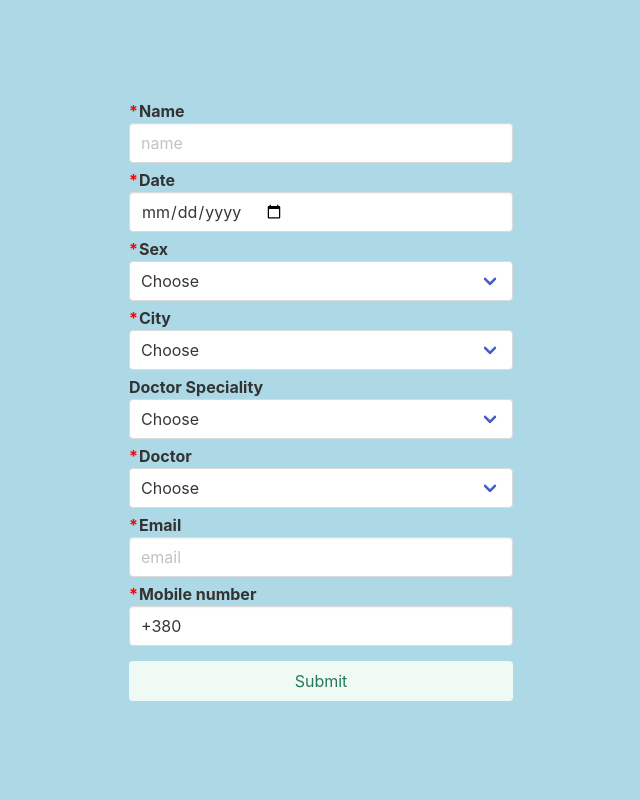
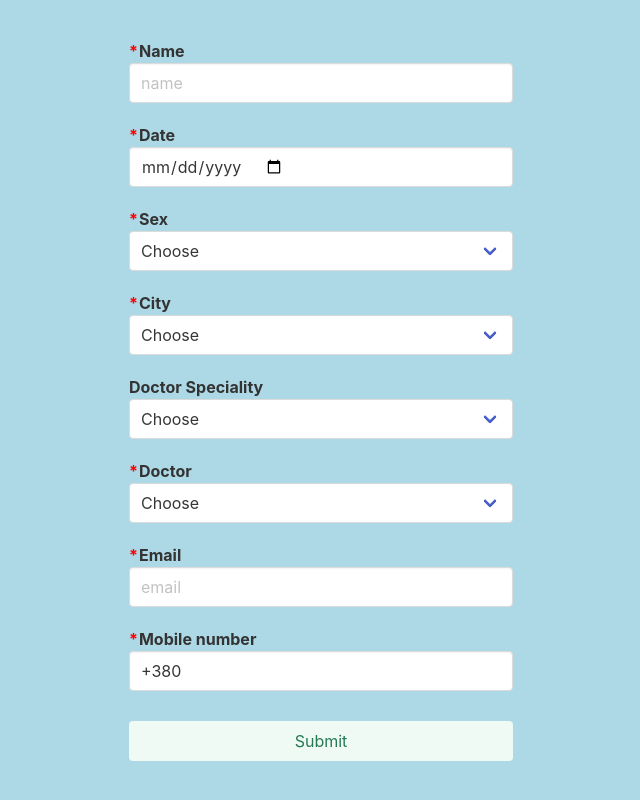
Before and after one commit to kolya-movchan/halo-lab-form, a React (Vite) app: page / in a window 1280 px wide. Shown: the whole page, without its empty margins (319-959 px from the left). Built offline with nearby package versions, Linux system fonts and the light colour scheme.

Commit message:
Split into Separate Files

```diff
--- a/package.json
+++ b/package.json
@@ -27,6 +27,7 @@
   },
   "dependencies": {
     "bulma": "^0.9.4",
+    "classnames": "^2.3.2",
     "react": "^18.2.0",
     "react-dom": "^18.2.0",
     "react-error-boundary": "^3.1.4",
--- a/src/components/Form/Form.scss
+++ b/src/components/Form/Form.scss
@@ -1,12 +1,8 @@
-// html {
-//   background-color: red;
-// }
-
 form {
   display: flex;
   flex-direction: column;
   min-width: 30%;
-  gap: 5px;
+  // gap: 5px;
   // align-items: center;
   // justify-content: center;
   // gap: 10px;
@@ -24,11 +20,12 @@ label {
 select {
   width: 100%;
   color: grey;
+  box-sizing: border-box;
 }
 
 span {
-  color: #333; /* Default color */
-  font-weight: bold; /* Default font weight */
+  color: #333;
+  font-weight: bold;
 }
 
 .required {
--- a/src/components/Form/Form.tsx
+++ b/src/components/Form/Form.tsx
@@ -1,186 +1,88 @@
 import React from 'react'
 import { useForm, SubmitHandler } from "react-hook-form";
 import { DevTool } from '@hookform/devtools';
-
-type Inputs = {
-  name: string,
-  date: string,
-  sex: string,
-  city: string,
-  speciality: string,
-  doctorName: string,
-  email: string,
-  phone: string,
-};
+import { Input } from 'components/Input';
+import { Inputs } from 'types/Inputs';
+import { Select } from 'components/Select';
 
 export const Form: React.FC = () => {
   const { register, handleSubmit, watch, formState: { errors }, control } = useForm<Inputs>();
   const onSubmit: SubmitHandler<Inputs> = data => console.log(data);
 
-  console.log(watch("name"))
+  const sexData = ['Male', 'Female'];
+  const cities = ['Kyiv', 'Lviv'];
+  const doctors = ['Dentist', 'Nurse'];
+  const doctorsNames = ['Kenny', 'Will'];
+
+  // console.log(watch("name"))
 
   return (
     <>
      <form onSubmit={handleSubmit(onSubmit)} noValidate>
-      <label>
-        <div>
-          <span className='required'>*</span>
-          <span>Name</span>
-        </div>
+      <Input
+        type="text"
+        value="name"
+        register={register}
+        error={errors}
+      />
 
-        <input
-          defaultValue=""
-          className="input"
-          type="text"
-          placeholder='name'
-          {...register("name", {
-            required: {
-              value: true,
-              message: 'Name is required'
-            }
-          })}
-        />
-      </label>
+      <Input
+        type="date"
+        value="date"
+        register={register}
+        error={errors}
+       />
 
-      <label>
-        <div>
-          <span className='required'>*</span>
-          <span>Date</span>
-        </div>
+      <Select
+        parameter="sex"
+        register={register}
+        value=''
+        error={errors}
+        required={true}
+        data={sexData}
+       />
 
-        <input
-          type='date'
-          className="input"
-          {...register("date", {
-            required: {
-              value: true,
-              message: 'Date is required'
-            }
-          })}
-        />
-        {/* {errors.date && <span>This field is required</span>} */}
-      </label>
+      <Select
+        parameter="city"
+        register={register}
+        value=''
+        error={errors}
+        required={true}
+        data={cities}
+      />
 
-      <label>
-        <div>
-          <span className='required'>*</span>
-          <span>Sex</span>
-        </div>
+      <Select
+        parameter="speciality"
+        title="Doctor Speciality"
+        register={register}
+        value=''
+        error={errors}
+        data={doctors}
+      />
 
-        <div className="select">
-          <select
-            value=""
-            {...register("sex", {
-              required: {
-                value: true,
-                message: 'Sex is required'
-              }
-            })}
-          >
-            <option value="" disabled>Choose</option>
-            <option value="male">male</option>
-            <option value="female">female</option>
-          </select>
-        </div>
-      </label>
+      <Select
+        parameter="doctor"
+        register={register}
+        value=''
+        error={errors}
+        required={true}
+        data={doctorsNames}
+      />
 
-        <label>
-          <div>
-            <span className='required'>*</span>
-            <span>City</span>
-          </div>
+      <Input
+        type="email"
+        value="email"
+        register={register}
+        error={errors}
+       />
 
-          <div className="select">
-            <select
-              value=""
-              {...register("city", {
-                required: {
-                  value: true,
-                  message: 'City is required'
-                }
-              })}
-            >
-              <option value="" disabled>Choose</option>
-              <option value="Kyiv">Kyiv</option>
-              <option value="Lviv">Lviv</option>
-            </select>
-          </div>
-        </label>
-
-      <label>
-        <span>Doctor Speciality</span>
-
-        <div className="select">
-          <select {...register("speciality")} value="">
-            <option value="" disabled>Choose</option>
-            <option value="Dentist">Dentist</option>
-            <option value="Nurse">Nurse</option>
-          </select>
-        </div>
-      </label>
-
-      <label>
-        <div>
-          <span className='required'>*</span>
-          <span>Doctor</span>
-        </div>
-
-        <div className="select">
-        <select
-          value=""
-          {...register("doctorName", {
-            required: {
-              value: true,
-              message: 'Doctor is required'
-            }
-          })}
-        >
-            <option value="" disabled>Choose</option>
-            <option value="Michael">Michael</option>
-            <option value="Jane">Jane</option>
-          </select>
-        </div>
-      </label>
-
-      <label>
-        <div>
-          <span className='required'>*</span>
-          <span>Email</span>
-        </div>
-
-        <input
-          defaultValue=""
-          className="input"
-          type="email"
-          placeholder='email'
-          {...register("email", {
-            required: {
-              value: true,
-              message: 'Email is required'
-            }
-          })}
-        />
-      </label>
-
-      <label>
-        <div>
-          <span className='required'>*</span>
-          <span>Mobile number</span>
-        </div>
-
-        <input
-          defaultValue="+380"
-          className="input"
-          type="tel"
-          placeholder='Mobile number'
-          {...register("phone", {
-            required: {
-              value: true,
-              message: 'Phone is required'
-            }
-          })}
-        />
-      </label>
+      <Input
+        type="tel"
+        value="mobile number"
+        register={register}
+        error={errors}
+        defaultValue='+380'
+       />
 
       <button type="submit" className='button is-success is-light'>
         Submit
--- /dev/null
+++ b/src/components/Input/Input.tsx
@@ -0,0 +1,51 @@
+/* eslint-disable import/no-unused-modules */
+import React from 'react'
+import classNames from 'classnames'
+
+import { FieldErrors, UseFormRegister } from 'react-hook-form'
+import { Inputs } from 'types/Inputs'
+
+type Props = {
+  type: string,
+  value: keyof Inputs,
+  register: UseFormRegister<Inputs>,
+  error: FieldErrors<Inputs>,
+  defaultValue?: string,
+}
+
+export const Input: React.FC<Props> = ({
+  type = 'text',
+  value,
+  register,
+  error,
+  defaultValue = '',
+}) => {
+  const name = value[0].toUpperCase() + value.slice(1);
+
+  return (
+    <label>
+      <div>
+        <span className='required'>*</span>
+        <span>{name}</span>
+      </div>
+
+      <input
+        defaultValue={defaultValue}
+        className={classNames(
+          "input",
+          { 'error-container': error[value as keyof FieldErrors<Inputs>] }
+        )}
+        type={type}
+        placeholder={value}
+        {...register(value, {
+          required: {
+            value: true,
+            message: `${name} is required`
+          }
+        })}
+      />
+
+      <p className='error'>{ error[value as keyof FieldErrors<Inputs>]?.message}</p>
+    </label>
+  )
+}
--- /dev/null
+++ b/src/components/Input/index.tsx
@@ -0,0 +1,2 @@
+import { Input } from './Input';
+export { Input }
--- /dev/null
+++ b/src/components/Select/Select.tsx
@@ -0,0 +1,66 @@
+/* eslint-disable import/no-unused-modules */
+import React, { Fragment } from 'react'
+import classNames from 'classnames';
+
+import { FieldErrors, UseFormRegister } from 'react-hook-form';
+import { Inputs } from 'types/Inputs';
+
+type Props = {
+  parameter: keyof Inputs,
+  title?: string,
+  register: UseFormRegister<Inputs>,
+  value: string,
+  error: FieldErrors<Inputs>,
+  required?: boolean,
+  data: string[],
+};
+
+export const Select: React.FC<Props> = ({
+  parameter,
+  title,
+  register,
+  value = '',
+  error,
+  required = false,
+  data,
+}) => {
+  const name = parameter[0].toUpperCase() + parameter.slice(1);
+
+  return (
+    <label>
+      <div>
+        {required && (
+          <span className='required'>*</span>
+        )}
+        <span>{title ? title : name}</span>
+      </div>
+
+      <div className="select"
+      >
+        <select
+          className={classNames(
+            { 'error-container': error[parameter as keyof FieldErrors<Inputs>] }
+        )}
+          value={value}
+          {...register(parameter, {
+            required: {
+              value: required,
+              message: `${name} is required`
+            }
+          })}
+        >
+          <option value="" disabled>Choose</option>
+            {data.map(item => {
+              return (
+                <Fragment key={item}>
+                  <option value={item}>{item}</option>
+                </Fragment>
+                )
+            })}
+        </select>
+      </div>
+
+      <p className='error'>{ error[parameter as keyof FieldErrors<Inputs>]?.message}</p>
+    </label>
+  )
+}
--- /dev/null
+++ b/src/components/Select/index.tsx
@@ -0,0 +1,2 @@
+import { Select } from './Select';
+export { Select }
--- /dev/null
+++ b/src/styles/error.scss
@@ -0,0 +1,11 @@
+.error {
+  min-height: 20px;
+  font-size: 12px;
+  font-weight: bold;
+  color: red;
+}
+
+input.error-container,
+select.error-container {
+  border: 2px solid red;
+}
--- a/src/styles/index.css
+++ b/src/styles/index.css
@@ -3,7 +3,6 @@ form {
   display: flex;
   flex-direction: column;
   min-width: 30%;
-  gap: 5px;
 }
 
 label {
@@ -17,11 +16,12 @@ label:last-of-type {
 select {
   width: 100%;
   color: grey;
+  box-sizing: border-box;
 }
 
 span {
-  color: #333; /* Default color */
-  font-weight: bold; /* Default font weight */
+  color: #333;
+  font-weight: bold;
 }
 
 .required {
@@ -37,6 +37,18 @@ span {
   justify-content: center;
 }
 
+.error {
+  min-height: 20px;
+  font-size: 12px;
+  font-weight: bold;
+  color: red;
+}
+
+input.error-container,
+select.error-container {
+  border: 2px solid red;
+}
+
 body {
   background-color: lightblue;
 }
--- a/src/styles/main.scss
+++ b/src/styles/main.scss
@@ -1,7 +1,9 @@
 @import 'bulma/css/bulma.css';
 
 @import '../components/Form/Form.scss';
+@import '../components/Input/Input.scss';
 @import './page.scss';
+@import './error.scss';
 
 body {
   background-color: lightblue;
--- /dev/null
+++ b/src/types/Inputs.ts
@@ -0,0 +1,10 @@
+export type Inputs = {
+  name: string,
+  date: string,
+  sex: string,
+  city: string,
+  speciality: string,
+  doctor: string,
+  email: string,
+  ['mobile number']: string,
+};
```
Also changed, not shown: src/components/Input/Input.scss (added), 2 other files (tests, documents, lock files or other folders).
